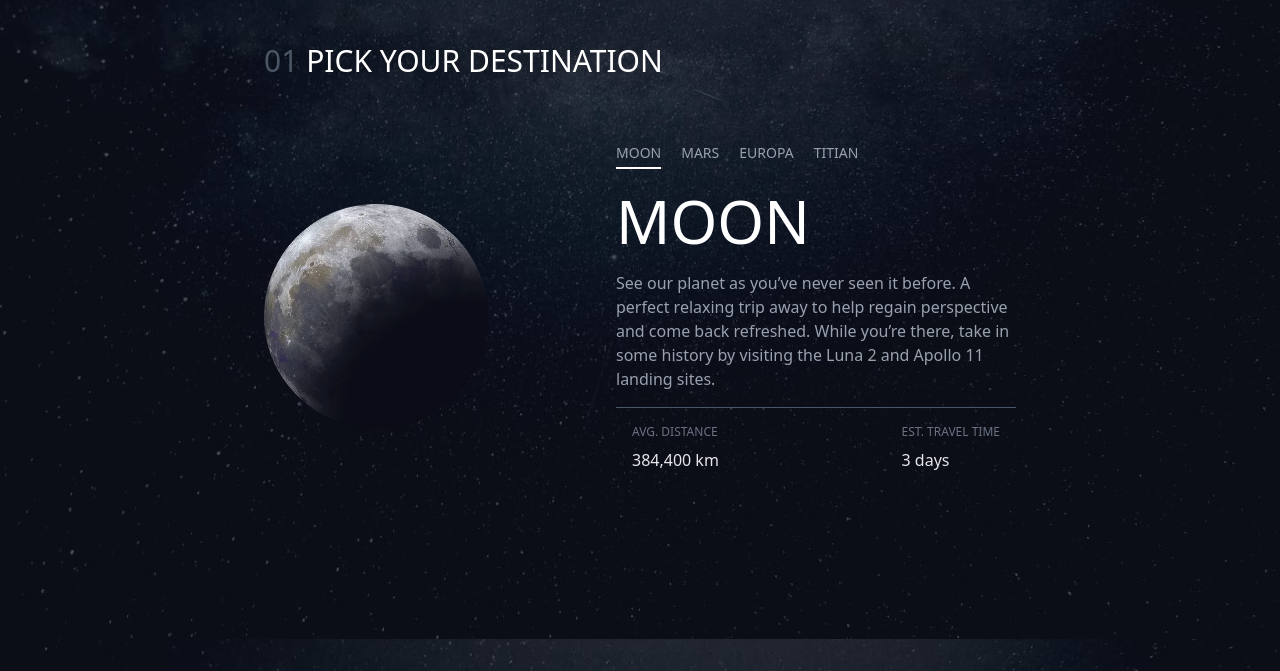
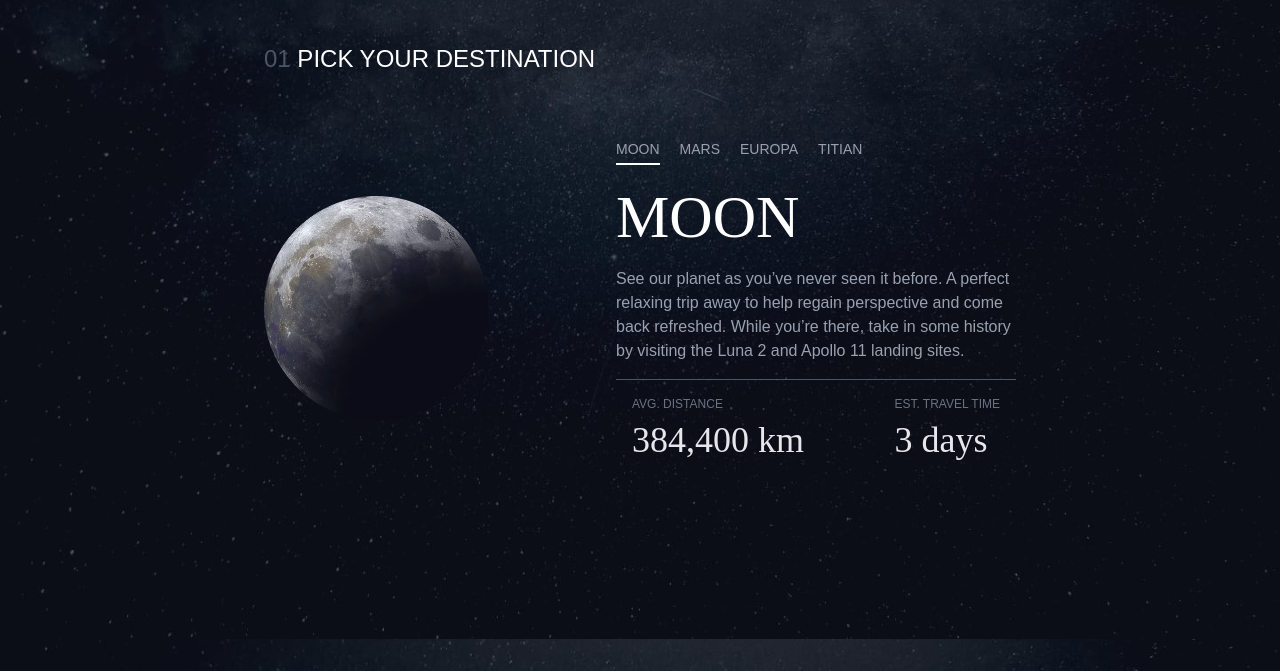
Before and after one commit to jabo-arnold-landry/Space-tourism-website, a website with bundled scripts: page src/pages/destination-europa.html in a window 1280 px wide. Shown: the part 161-832 px from the top of the page. Built offline with nearby package versions, Linux system fonts and the light colour scheme.

Commit message:
fix: fixed the font used by adding the original font from figma

```diff
--- a/src/Javascript/destinationJSFile.js
+++ b/src/Javascript/destinationJSFile.js
@@ -55,8 +55,8 @@ function displayDestanationDetails(dataSet, index) {
 
   imgDestination.src = webp;
   destinationDetailsSection.innerHTML = `<div class="grid gap-5">
-              <strong class="text-6xl font-extralight uppercase">${name}</strong>
-              <p class="max-w-100 text-gray-400 pb-4">
+              <strong class="text-6xl font-extralight uppercase font-Bellefair text-center lg:text-left">${name}</strong>
+              <p class="max-w-100 text-gray-400 pb-4 text-center lg:text-left font-Barlow-ital:">
                ${description}
               </p>
             </div>
@@ -66,14 +66,14 @@ function displayDestanationDetails(dataSet, index) {
                 <p class="text-xs mb-2 text-gray-500 uppercase">
                   avg. distance
                 </p>
-                <p class="text-4xl text-gray-200 font-extralight">${distance}</p>
+                <p class="text-4xl text-gray-200 font-extralight font-Bellefair">${distance}</p>
               </div>
 
               <div>
                 <p class="text-xs mb-2 text-gray-500 uppercase">
                   est. travel time
                 </p>
-                <p class="text-4xl text-gray-200 font-extralight">${travel}</p>
+                <p class="text-4xl text-gray-200 font-extralight font-Bellefair">${travel}</p>
               </div>
             </div>`;
 }
--- a/src/pages/destination-europa.html
+++ b/src/pages/destination-europa.html
@@ -38,10 +38,12 @@
     </header>
 
     <main
-      class="text-white grid gap-16 place-items-center mx-4 md:mx-0 place-content-center my-20"
+      class="text-white grid gap-16 place-items-center mx-4 md:mx-0 place-content-center my-20 font-Barlow"
     >
-      <h1 class="justify-self-center sm:justify-self-start uppercase text-3xl">
-        <span class="text-gray-600">01</span> pick your destination
+      <h1
+        class="justify-self-center sm:justify-self-start uppercase text-2xl font-Barlow"
+      >
+        <span class="text-gray-600 text-md">01</span> pick your destination
       </h1>
 
       <section
@@ -57,7 +59,7 @@
         <section class="space-details grid gap-3">
           <ul
             id="destination-switcher"
-            class="grid grid-cols-4 gap-4 sm:flex sm:gap-5"
+            class="grid grid-cols-4 gap-4 sm:flex sm:gap-5 justify-center lg:justify-start"
           ></ul>
 
           <section
```
Also changed, not shown: src/output.css.
